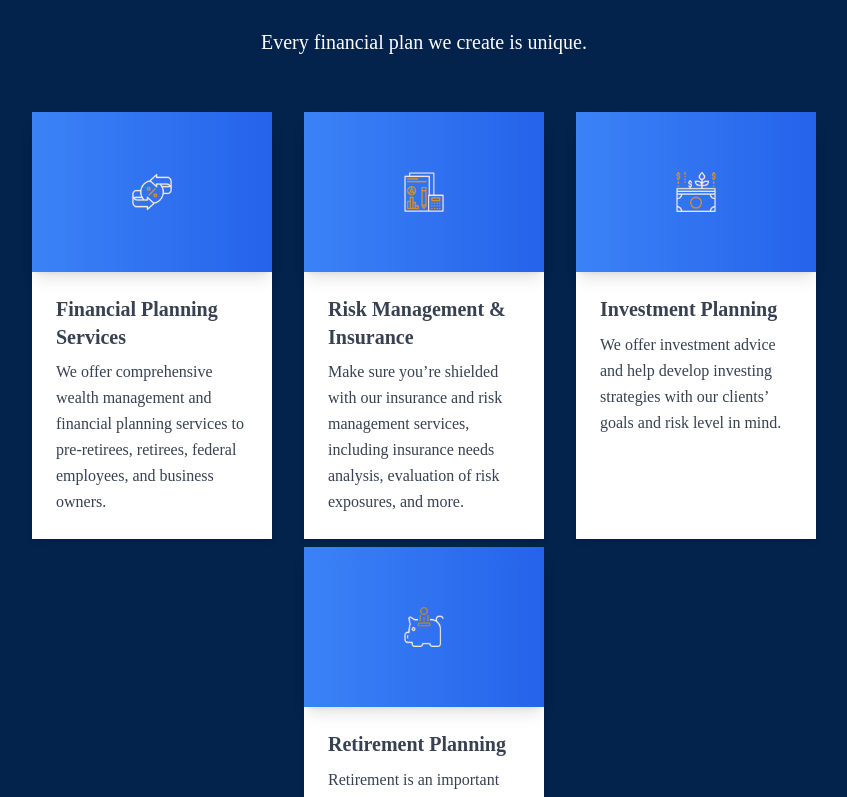
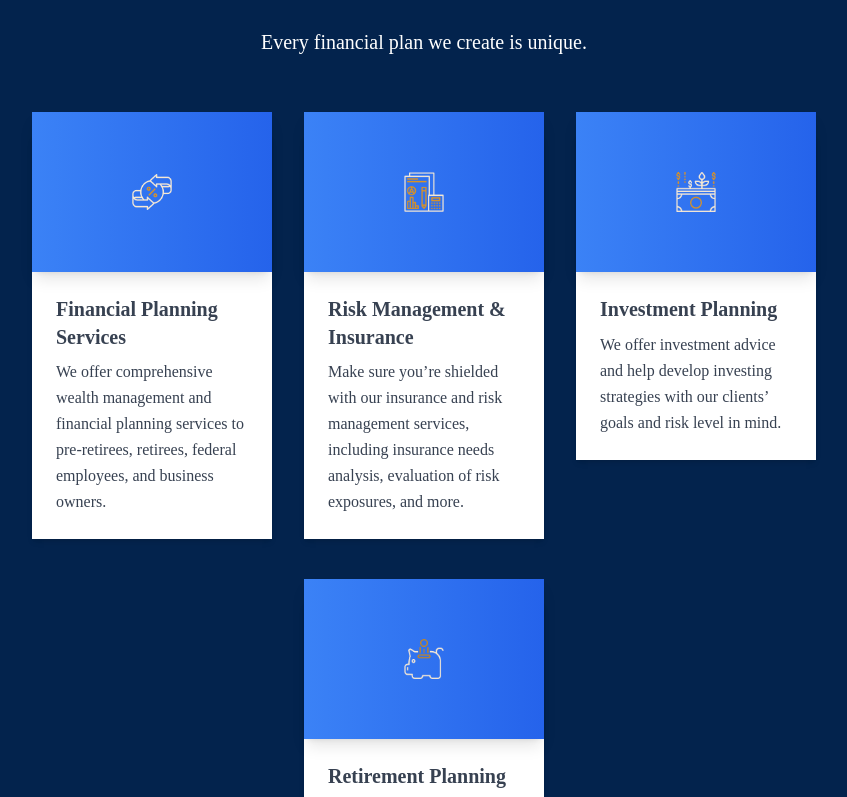
Before and after one commit to rencyngina/brochure-app, a Next.js app: page / in a window 1280 px wide. Shown: the part 1720-2517 px from the top of the page, without its empty margins (216-1063 px from the left). Built offline with nearby package versions, Linux system fonts and the light colour scheme.

Commit message:
update useState function

```diff
--- a/package.json
+++ b/package.json
@@ -14,6 +14,7 @@
     "react": "^18",
     "react-dom": "^18",
     "react-icons": "^5.0.1",
+    "react-intersection-observer": "^9.8.2",
     "react-responsive-carousel": "^3.2.23",
     "react-slick": "^0.30.2",
     "slick-carousel": "^1.8.1",
--- a/src/Components/bluesection.jsx
+++ b/src/Components/bluesection.jsx
@@ -2,6 +2,7 @@ import React, { useEffect, useState, useRef } from "react";
 import Image from "next/image";
 import FloatingObject2 from "./floating-object2";
 import { motion } from "framer-motion";
+import { useInView } from "react-intersection-observer";
 
 const BlueSection = () => {
   const cardsData = [
@@ -36,14 +37,13 @@ const BlueSection = () => {
 
   useEffect(() => {
     const handleScroll = () => {
-      const screenHeight = window.innerHeight;
-      const scrollTop = window.scrollY;
       cardsData.forEach((_, index) => {
         const element = refArray.current[index];
         if (element) {
-          const elementTop = element.getBoundingClientRect().top + scrollTop;
+          const elementTop = element.getBoundingClientRect().top;
+          const screenHeight = window.innerHeight;
           if (elementTop < screenHeight * 0.9 && !isVisible[index]) {
-            setIsVisible(prev => {
+            setIsVisible((prev) => {
               const newVisibility = [...prev];
               newVisibility[index] = true;
               return newVisibility;
@@ -58,7 +58,7 @@ const BlueSection = () => {
     return () => {
       window.removeEventListener("scroll", handleScroll);
     };
-  }, [isVisible]);
+  }, [isVisible, cardsData]);
 
   return (
     <>
@@ -77,14 +77,23 @@ const BlueSection = () => {
         {/* Dynamic cards */}
         <div className="flex flex-wrap justify-center gap-8 mt-10 px-4 mb-10 lg:px-40 lg:mb-20 lg:mt-20">
           {cardsData.map((card, index) => (
+            <div
+              key={index}
+              ref={(element) => (refArray.current[index] = element)}
+              className="w-full md:w-1/2 lg:w-1/2 xl:w-1/4 mb-8"
+            >
               <motion.div
-              key={index}
-              id={`card-${index}`}
-              ref={element => (refArray.current[index] = element)}
-              className="relative w-full md:w-1/2 lg:w-1/2 xl:w-1/4 flex flex-col bg-white bg-clip-border text-gray-700 shadow-md transition duration-300 hover:shadow-lg"
+                className="relative w-full flex flex-col bg-white bg-clip-border text-gray-700 shadow-md transition duration-300 hover:shadow-lg"
                 initial={{ opacity: 0, y: 100 }}
-              animate={{ opacity: isVisible[index] ? 1 : 0, y: isVisible[index] ? 0 : 100 }}
-              transition={{ delay: index * 0.3, duration: 0.5, ease: "easeOut" }}
+                animate={{
+                  opacity: isVisible[index] ? 1 : 0,
+                  y: isVisible[index] ? 0 : 100,
+                }}
+                transition={{
+                  duration: 0.5,
+                  delay: index * 0.3,
+                  ease: "easeOut",
+                }}
               >
                 <div className="relative -mt-6 h-40 overflow-hidden bg-blue-gray-500 bg-clip-border text-white shadow-lg shadow-blue-gray-500/40 bg-gradient-to-r from-blue-500 to-blue-600 flex items-center justify-center">
                   <Image
@@ -113,6 +122,7 @@ const BlueSection = () => {
                   </button>
                 </div>
               </motion.div>
+            </div>
           ))}
         </div>
       </div>
```
Also changed, not shown: 1 other file (tests, documents, lock files or other folders). Lines whose indentation alone changed are shown as unchanged.
